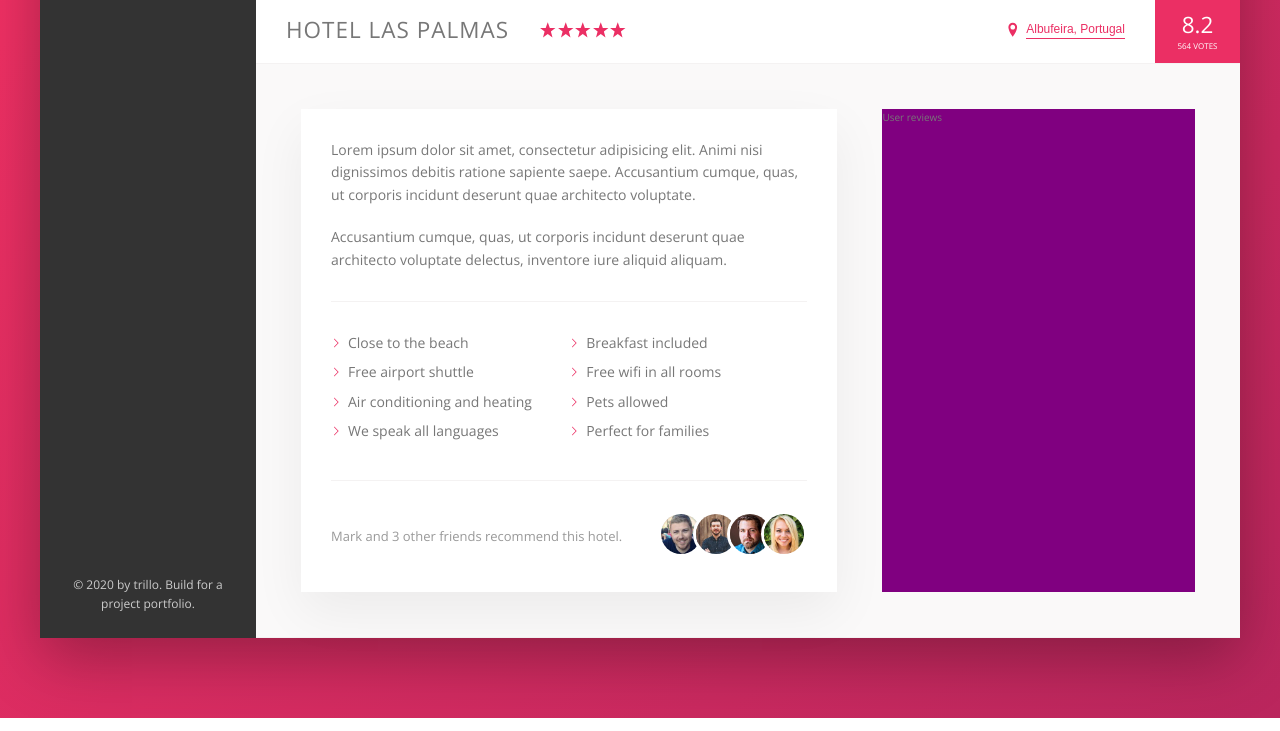
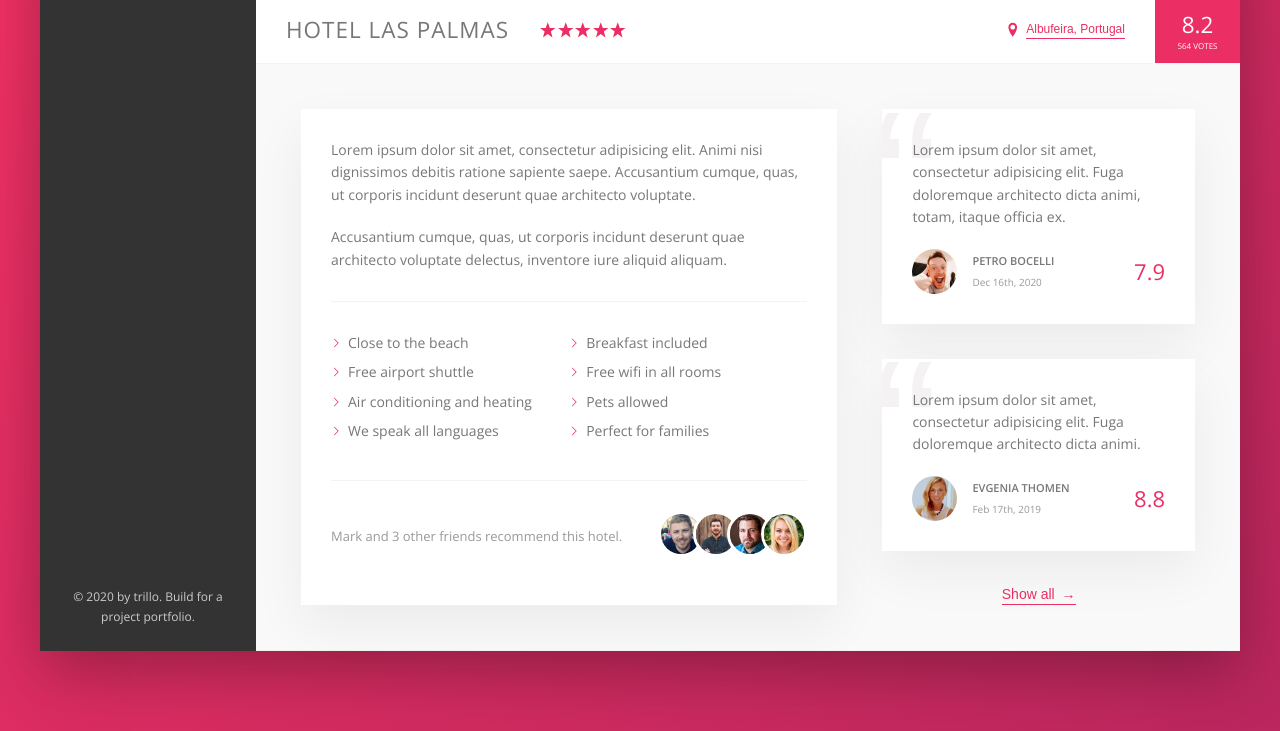
Before and after one commit to NightmanCZ90/Trillo, a website: page index.html in a window 1280 px wide. Shown: the part 538-1269 px from the top of the page. Drawn offline with nearby package versions, Linux system fonts and the light colour scheme.

Commit message:
add user review section with styles

```diff
--- a/index.html
+++ b/index.html
@@ -164,8 +164,37 @@
                                 </div>
                             </div>
                         </div>
+
                         <div class="user-reviews">
-                            User reviews
+                            <figure class="review">
+                                <blockquote class="review__text">
+                                    Lorem ipsum dolor sit amet, consectetur adipisicing elit. Fuga doloremque architecto dicta animi, totam, itaque officia ex.
+                                </blockquote>
+                                <figcaption class="review__user">
+                                    <img src="img/user-1.jpg" alt="User 1" class="review__photo">
+                                    <div class="review__user-box">
+                                        <p class="review__user-name">Petro Bocelli</p>
+                                        <p class="review__user-date">Dec 16th, 2020</p>
+                                    </div>
+                                    <div class="review__rating">7.9</div>
+                                </figcaption>
+                            </figure>
+
+                            <figure class="review">
+                                <blockquote class="review__text">
+                                    Lorem ipsum dolor sit amet, consectetur adipisicing elit. Fuga doloremque architecto dicta animi.
+                                </blockquote>
+                                <figcaption class="review__user">
+                                    <img src="img/user-2.jpg" alt="User 2" class="review__photo">
+                                    <div class="review__user-box">
+                                        <p class="review__user-name">Evgenia Thomen</p>
+                                        <p class="review__user-date">Feb 17th, 2019</p>
+                                    </div>
+                                    <div class="review__rating">8.8</div>
+                                </figcaption>
+                            </figure>
+
+                            <button class="btn-inline">Show all <span>&rarr;</span></button>
                         </div>
                     </div>
                 </main>
--- a/sass/_components.scss
+++ b/sass/_components.scss
@@ -275,8 +275,17 @@
   cursor: pointer;
   transition: all .2s;
 
+  & span {
+    margin-left: 3px;
+    transition: margin-left .2s;
+  }
+
   &:hover {
     color: var(--color-grey-dark-1);
+
+    span {
+      margin-left: 8px;
+    }
   }
 
   &:focus {
@@ -358,10 +367,6 @@
     margin-right: auto;
   }
 
-  &__friends {
-
-  }
-
   &__photo {
     box-sizing: content-box;
     height: 4rem;
@@ -374,3 +379,66 @@
     }
   }
 }
+
+///////////////////////////////////
+// REVIEWS
+.review {
+  background-color: #fff;
+  box-shadow: var(--shadow-light);
+  padding: 3rem;
+  margin-bottom: 3.5rem;
+  position: relative;
+  overflow: hidden;
+
+  &__text {
+    margin-bottom: 2rem;
+    z-index: 10;
+    position: relative;
+  }
+
+  &__user {
+    display: flex;
+    align-items: center;
+  }
+
+  &__photo {
+    height: 4.5rem;
+    width: 4.5rem;
+    border-radius: 50%;
+    margin-right: 1.5rem;
+  }
+
+  &__user-box {
+    margin-right: auto;
+  }
+
+  &__user-name {
+    font-size: 1.1rem;
+    font-weight: 600;
+    text-transform: uppercase;
+    margin-bottom: .4rem;
+  }
+
+  &__user-date {
+    font-size: 1rem;
+    color: var(--color-grey-dark-3);
+  }
+
+  &__rating {
+    font-size: 2.2rem;
+    color: var(--color-primary);
+    font-weight: 300;
+  }
+
+  &::before {
+    content: "\201C";
+    position: absolute;
+    top: -2.75rem;
+    left: -1rem;
+    line-height: 1;
+    font-size: 20rem;
+    color: var(--color-grey-light-2);
+    font-family: sans-serif;
+    z-index: 1;
+  }
+}
--- a/sass/_layout.scss
+++ b/sass/_layout.scss
@@ -39,6 +39,7 @@
 }
 
 .detail {
+  font-size: 1.4rem;
   display: flex;
   padding: 4.5rem;
   background-color: var(--color-grey-light-1);
@@ -46,7 +47,6 @@
 }
 
 .description {
-  font-size: 1.4rem;
   background-color: #fff;
   box-shadow: var(--shadow-light);
   padding: 3rem;
@@ -55,6 +55,9 @@
 }
 
 .user-reviews {
-  background-color: purple;
   flex: 1;
+
+  display: flex;
+  flex-direction: column;
+  align-items: center;
 }
```
Also changed, not shown: css/style.css.
